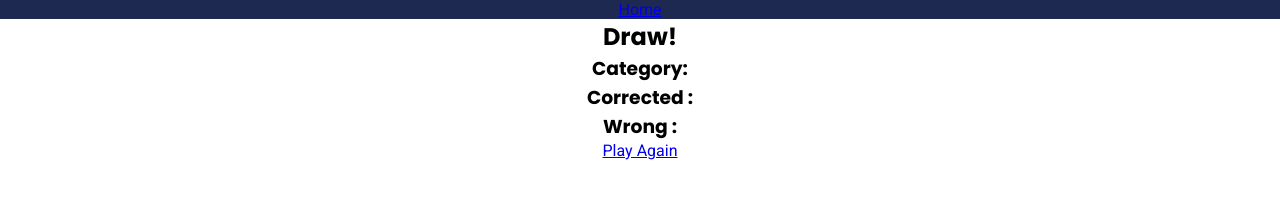
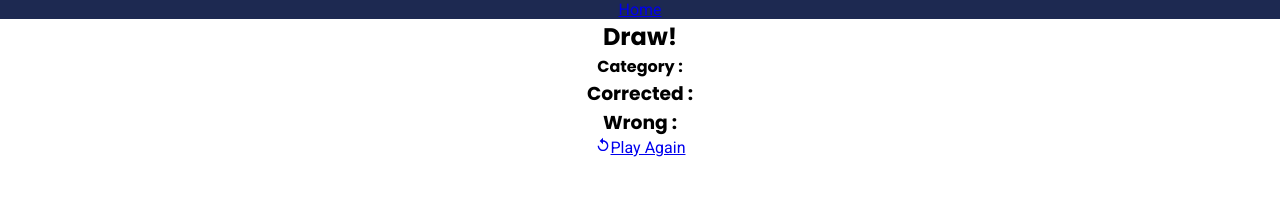
Before and after one commit to thodorisKall/Questions-Quiz, a React (Create React App) app: page /results in a window 1280 px wide. Shown: the top 210 px of the page. Built offline with nearby package versions, Linux system fonts and the light colour scheme.

Commit message:
feat: add clasnames for css targeting at results component

```diff
--- a/src/Results.jsx
+++ b/src/Results.jsx
@@ -3,6 +3,7 @@ import { Link, useLocation } from "react-router-dom"
 import winSoundFile from "./Audio/win.wav"
 import lostSoundFile from "./Audio/loose.mp3"
 import drawSoundFile from "./Audio/draw.wav"
+import { MdOutlineReplay } from "react-icons/md"
 
 function Results() {
   const location = useLocation()
@@ -27,18 +28,32 @@ function Results() {
   }, [])
 
   return (
-    <div>
-      <h2>
+    <div className='results'>
+      <h2
+        className={
+          wrongAnswers > correctAnswers
+            ? "lost"
+            : wrongAnswers < correctAnswers
+            ? "win"
+            : "draw"
+        }
+      >
         {wrongAnswers > correctAnswers
           ? "You Lost"
           : wrongAnswers < correctAnswers
           ? "You Win!!!"
           : "Draw!"}
       </h2>
-      <h3>Category: {categoryName}</h3>
-      <h3>Corrected : {correctAnswers}</h3>
-      <h3>Wrong : {wrongAnswers}</h3>
-      <Link to='/categories'>Play Again</Link>
+      <div className='results__text'>
+        <h4>Category : {categoryName}</h4>
+        <h3>Corrected : {correctAnswers}</h3>
+        <h3>Wrong : {wrongAnswers}</h3>
+      </div>
+
+      <Link to='/categories'>
+        <MdOutlineReplay id='replay--icon' />
+        Play Again
+      </Link>
     </div>
   )
 }
```
